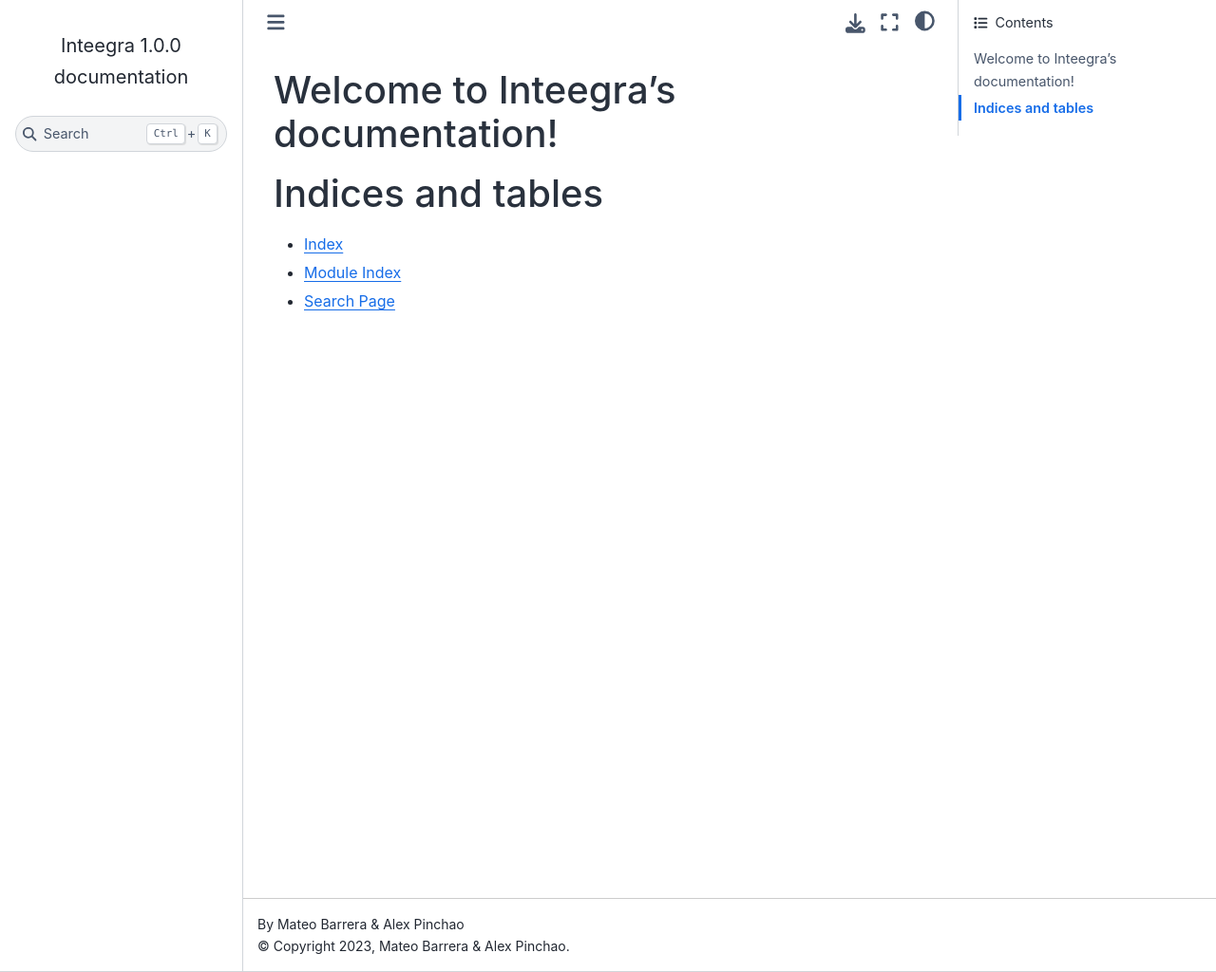
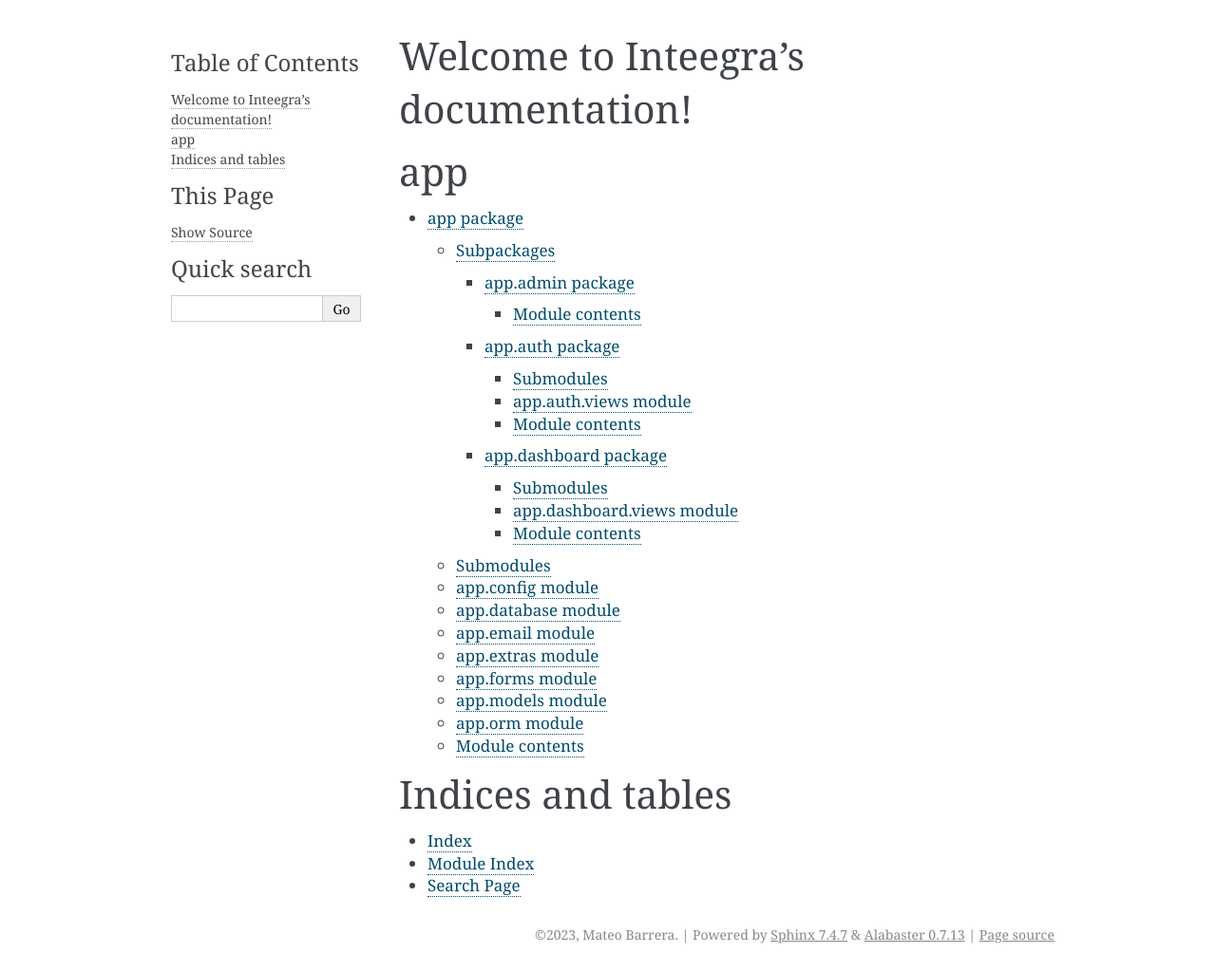
Before and after one commit to alexpinchao/INTEGRA2023_PRBA, a Sphinx documentation site: the page built from docs/index.rst, in a window 1280 px wide and 1024 px high. Shown: the whole window at 95% size. Built offline with Sphinx 7.4.7, drawn with Linux system fonts in a browser that asks for light colours.

Commit message:
fix: ajuste sphinx config

```diff
--- a/docs/conf.py
+++ b/docs/conf.py
@@ -12,19 +12,16 @@
 #
 import os
 import sys
-
-sys.path.insert(0, os.path.abspath("../app"))
-print(os.path.abspath("./app"))
-import app
+sys.path.insert(0, os.path.abspath('..'))
 
 # -- Project information -----------------------------------------------------
 
-project = "Inteegra"
-copyright = "2023, Mateo Barrera & Alex Pinchao"
-author = "Mateo Barrera & Alex Pinchao"
+project = 'Inteegra'
+copyright = '2023, Mateo Barrera'
+author = 'Mateo Barrera'
 
 # The full version, including alpha/beta/rc tags
-release = "1.0.0"
+release = 'v1.0.0'
 
 
 # -- General configuration ---------------------------------------------------
@@ -32,15 +29,15 @@ release = "1.0.0"
 # Add any Sphinx extension module names here, as strings. They can be
 # extensions coming with Sphinx (named 'sphinx.ext.*') or your custom
 # ones.
-extensions = ["sphinx.exe.autodoc", "sphinx.exe.napoleon", "sphinx.exe.viewcode"]
+extensions = ["sphinx.ext.autodoc", "sphinx.ext.napoleon", "sphinx.ext.viewcode"]
 
 # Add any paths that contain templates here, relative to this directory.
-templates_path = ["_templates"]
+templates_path = ['_templates']
 
 # List of patterns, relative to source directory, that match files and
 # directories to ignore when looking for source files.
 # This pattern also affects html_static_path and html_extra_path.
-exclude_patterns = ["_build", "Thumbs.db", ".DS_Store"]
+exclude_patterns = ['_build', 'Thumbs.db', '.DS_Store']
 
 
 # -- Options for HTML output -------------------------------------------------
@@ -48,9 +45,19 @@ exclude_patterns = ["_build", "Thumbs.db", ".DS_Store"]
 # The theme to use for HTML and HTML Help pages.  See the documentation for
 # a list of builtin themes.
 #
-html_theme = "sphinx_book_theme"
+html_theme = 'alabaster'
 
 # Add any paths that contain custom static files (such as style sheets) here,
 # relative to this directory. They are copied after the builtin static files,
 # so a file named "default.css" will overwrite the builtin "default.css".
-html_static_path = ["_static"]
+html_static_path = ['_static']
+
+# -- Options for autodoc ----------------------------------------------------
+# https://www.sphinx-doc.org/en/master/usage/extensions/autodoc.html#configuration
+
+# Automatically extract typehints when specified and place them in
+# descriptions of the relevant function/method.
+autodoc_typehints = "description"
+
+# Don't show class signature with the class' name.
+autodoc_class_signature = "separated"
--- a/docs/index.rst
+++ b/docs/index.rst
@@ -1,14 +1,12 @@
 .. Inteegra documentation master file, created by
-   sphinx-quickstart on Fri Aug 18 11:26:54 2023.
+   sphinx-quickstart on Fri Aug 18 15:11:38 2023.
    You can adapt this file completely to your liking, but it should at least
    contain the root `toctree` directive.
 
 Welcome to Inteegra's documentation!
 ====================================
 
-.. toctree::
-   :maxdepth: 2
-   :caption: Contents:
+.. include:: modules.rst
 
 
 
```
